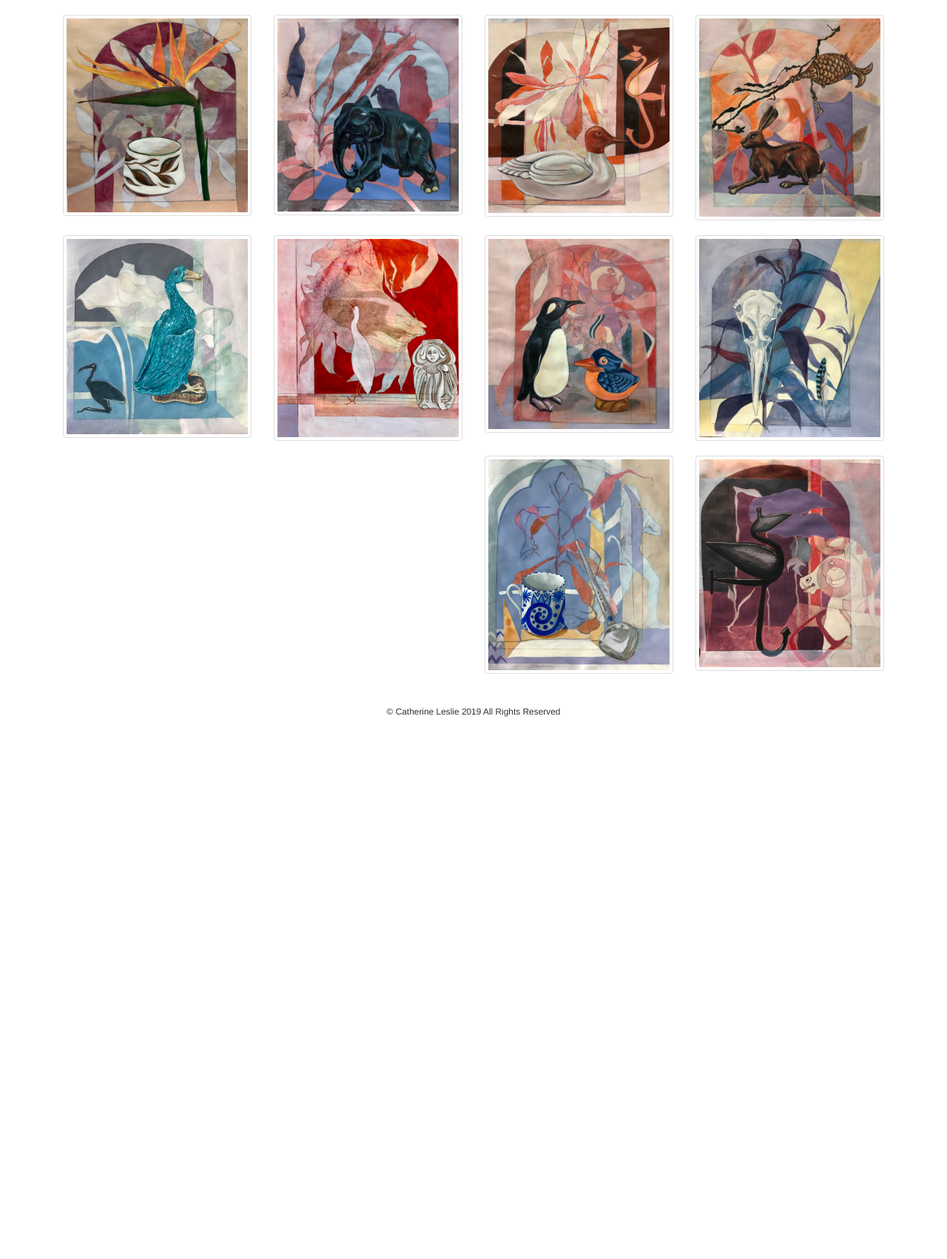
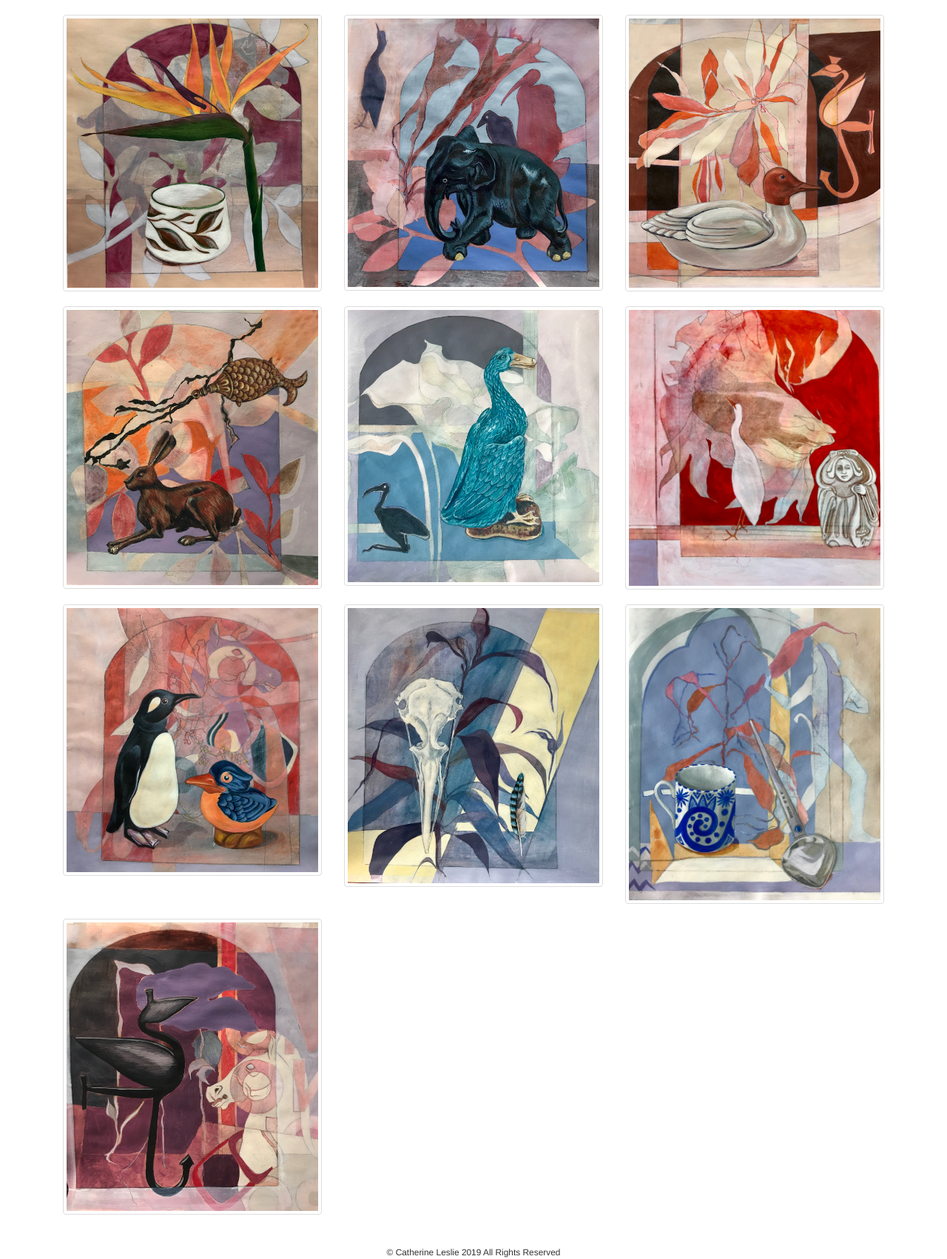
Before and after one commit to steeznson/catherine, a PHP site: page /belljargallery.php in a window 1280 px wide. Shown: the part 52-1754 px from the top of the page at 74% size. Before the commit the page ends 1021 px from the top, so only its background shows below. Run offline with PHP 8.4, Linux system fonts and the light colour scheme; some libraries are stand-ins or nearby versions.

Commit message:
further tweaks

```diff
--- a/belljargallery.php
+++ b/belljargallery.php
@@ -3,56 +3,57 @@ include "./header_nav.php";
 ?>
 
 <div class="container">
-     <div class='col-md-3'>
-	<a class="fancybox thumbnail" rel="lightbox" href="media/belljar/5belljarflower2.jpg">
+     <div class='col-sm-4'>
+        <a class="fancybox thumbnail" rel="lightbox" href="media/belljar/5belljarflower2.jpg">
             <img class="img-responsive" alt="" src="media/belljar/5belljarflower2.jpg" />
         </a>
      </div>
-     <div class='col-md-3'>
+     <div class='col-sm-4'>
         <a class="fancybox thumbnail" rel="lightbox" href="media/belljar/6belljarelephant2.jpg">
             <img class="img-responsive" alt="" src="media/belljar/6belljarelephant2.jpg" />
         </a>
      </div>
-     <div class='col-md-3'>
+     <div class='col-sm-4'>
         <a class="fancybox thumbnail" rel="lightbox" href="media/belljar/7belljarduck2.jpg">
             <img class="img-responsive" alt="" src="media/belljar/7belljarduck2.jpg" />
         </a>
      </div>
-     <div class='col-md-3'>
+     <div class='col-sm-4'>
         <a class="fancybox thumbnail" rel="lightbox" href="media/belljar/4belljarhare2.jpg">
             <img class="img-responsive" alt="" src="media/belljar/4belljarhare2.jpg" />
         </a>
      </div>
-     <div class='col-md-3'>
+     <div class='col-sm-4'>
         <a class="fancybox thumbnail" rel="lightbox" href="media/belljar/9belljarbluegoose2.jpg">
             <img class="img-responsive" alt="" src="media/belljar/9belljarbluegoose2.jpg" />
         </a>
      </div>
-     <div class='col-md-3'>
+     <div class='col-sm-4'>
         <a class="fancybox thumbnail" rel="lightbox" href="media/belljar/10belljatnetsuke.jpg">
             <img class="img-responsive" alt="" src="media/belljar/10belljatnetsuke.jpg" />
         </a>
      </div>
-     <div class='col-md-3'>
+     <div class='col-sm-4'>
         <a class="fancybox thumbnail" rel="lightbox" href="media/belljar/8belljardalicabinet2.jpg">
             <img class="img-responsive" alt="" src="media/belljar/8belljardalicabinet2.jpg" />
         </a>
      </div>
-     <div class='col-md-3'>
+     <div class='col-sm-4'>
         <a class="fancybox thumbnail" rel="lightbox" href="media/belljar/2belljarskull2.jpg">
             <img class="img-responsive" alt="" src="media/belljar/2belljarskull2.jpg" />
         </a>
      </div>
-     <div class='col-md-3'>
+     <div class='col-sm-4'>
         <a class="fancybox thumbnail" rel="lightbox" href="media/belljar/1belljarspoon2.jpg">
             <img class="img-responsive" alt="" src="media/belljar/1belljarspoon2.jpg" />
         </a>
      </div>
-     <div class='col-md-3'>
+     <div class='col-sm-4'>
         <a class="fancybox thumbnail" rel="lightbox" href="media/belljar/3belljarhook2.jpg">
             <img class="img-responsive" alt="" src="media/belljar/3belljarhook2.jpg" />
         </a>
      </div>
+
 </div>
 
 <?php
--- a/content/custom.css
+++ b/content/custom.css
@@ -27,8 +27,8 @@ h2{
 
 #bio{
     text-align:center;
-    margin-left:100px;
-    margin-right:100px;
+    margin-left:10%;
+    margin-right:10%;
 }
 
 #social-links{
--- a/social_media.php
+++ b/social_media.php
@@ -2,17 +2,17 @@
 </br>
 <div class="container" id="social-links">
 	<div class="wrapper">
-		<a class="btn btn-block" href="https://twitter.com/intent/tweet?url=http://catherinestevenson.co.uk" target="_blank">
+		<a class="btn btn-block" href="https://twitter.com/intent/tweet?url=http://catherineleslie.co.uk" target="_blank">
     		Share on Twitter
   		</a>
 	</div>
 	<div class="wrapper">
-		<a class="btn btn-block" href="https://facebook.com/sharer/sharer.php?u=http://catherinestevenson.co.uk" target="_blank">
+		<a class="btn btn-block" href="https://facebook.com/sharer/sharer.php?u=http://catherineleslie.co.uk" target="_blank">
     		Share on Facebook
 		</a>
 	</div>
 	<div class="wrapper">
-		<a class="btn btn-block" href="https://reddit.com/submit?url=http://catherinestevenson.co.uk" target="_blank")>
+		<a class="btn btn-block" href="https://reddit.com/submit?url=http://catherineleslie.co.uk" target="_blank")>
     		Share on Reddit
 		</a>
 	</div>
```
Also changed, not shown: index.php (+3 -8 lines). Lines whose indentation alone changed are shown as unchanged.
